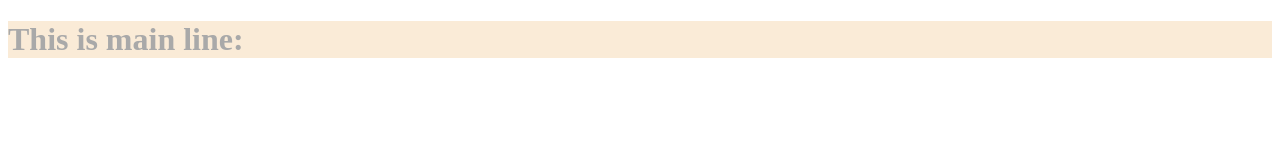
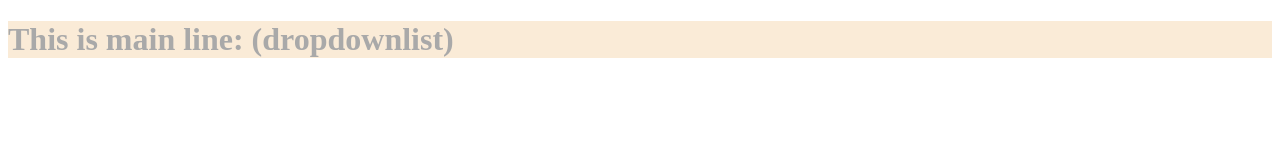
Before and after one commit to imcgcodingai-hub/local_git_repo, a plain HTML site: page index.html in a window 1280 px wide. Drawn offline with Linux system fonts and the light colour scheme.

Commit message:
dropdown list add

```diff
--- a/index.html
+++ b/index.html
@@ -7,7 +7,7 @@
   </head>
   <body>
     <h1 style="color: darkgray; background-color: antiquewhite">
-      This is main line:
+      This is main line: (dropdownlist)
     </h1>
   </body>
 </html>
```
